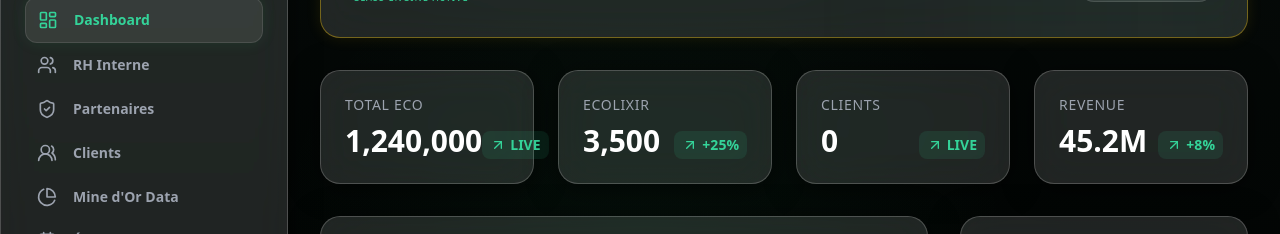
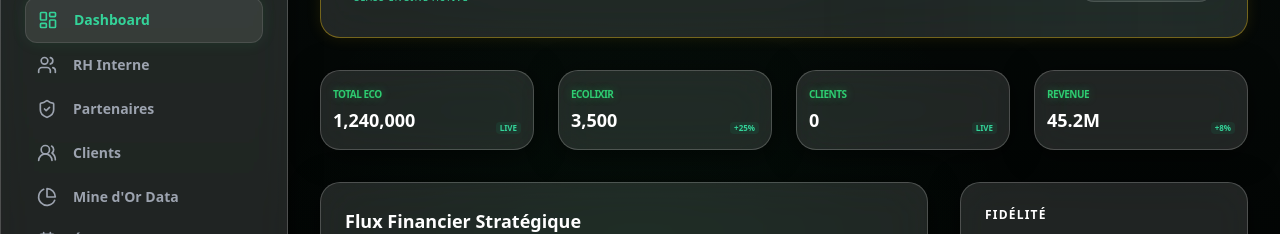
Before and after one commit to abdoulMalick2988/Gen-Alixir-2, a Next.js app: page / in a window 1280 px wide. Shown: the part 123-357 px from the top of the page. Built offline with nearby package versions, Linux system fonts and the light colour scheme; no server answers; the database is empty.

Commit message:
Update StatCard.tsx

```diff
--- a/components/StatCard.tsx
+++ b/components/StatCard.tsx
@@ -1,15 +1,14 @@
-import { ArrowUpRight } from "lucide-react";
-
-export default function StatCard({ title, value, change }: { title: string, value: string, change: string }) {
+export default function StatCard({ title, value, change }: any) {
   return (
-    <div className="glass-card p-6 flex flex-col space-y-2 hover:border-emerald/40 transition-all cursor-default">
-      <span className="text-gray-400 text-sm font-medium uppercase tracking-wider">{title}</span>
-      <div className="flex justify-between items-end">
-        <span className="text-3xl font-bold text-white">{value}</span>
-        <div className="flex items-center text-emerald-400 text-sm font-bold bg-emerald-400/10 px-2 py-1 rounded-lg">
-          <ArrowUpRight size={16} className="mr-1" />
+    <div className="glass-card p-3 flex flex-col justify-center border-l-4 border-l-emerald-500 h-20">
+      <p className="text-[10px] font-bold text-emerald-header uppercase tracking-tighter mb-1">
+        {title}
+      </p>
+      <div className="flex items-end justify-between">
+        <h4 className="text-lg font-black text-white">{value}</h4>
+        <span className="text-[8px] text-emerald-400 font-bold bg-emerald-500/10 px-1 rounded">
           {change}
-        </div>
+        </span>
       </div>
     </div>
   );
```
